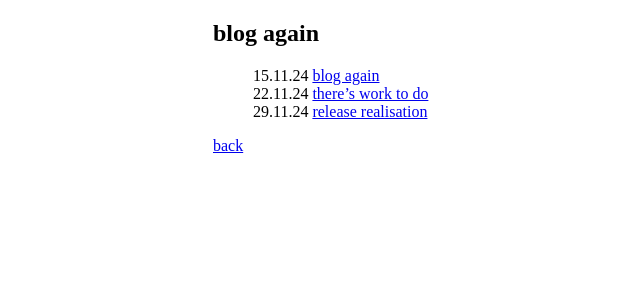
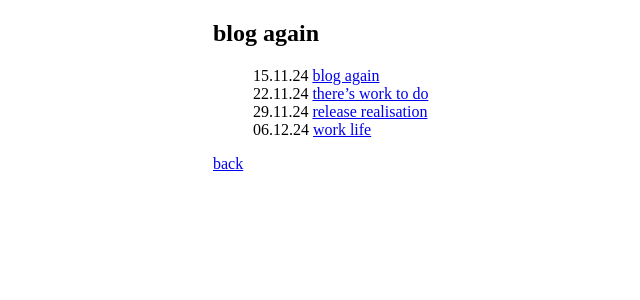
Before and after one commit to stuffedwombat/stuffedwombat.github.io, a Jekyll site: the page built from blogagain.md, in a window 1280 px wide. Shown: the top 300 px of the page, without its empty margins (111-751 px from the left). Built offline with Jekyll 4.4.1, drawn with Linux system fonts in a browser that asks for light colours; our own code applies the rules of GitHub Pages for plain Markdown files; comment, search, counter and statistics services are not loaded.

Commit message:
Update blogagain.md

```diff
--- a/blogagain.md
+++ b/blogagain.md
@@ -1,7 +1,8 @@
 ## blog again
 
-- 15.11.24 [blog again](blogagain_15_11_24)
+- 15.11.24 [blog again](15_11_24_blogagain)
 - 22.11.24 [there's work to do](24_11_22_work_to_do)
 - 29.11.24 [release realisation](29_11_24_release_realisation)
+- 06.12.24 [work life](06_12_24_work_life)
 
 [back](thinking)
```
